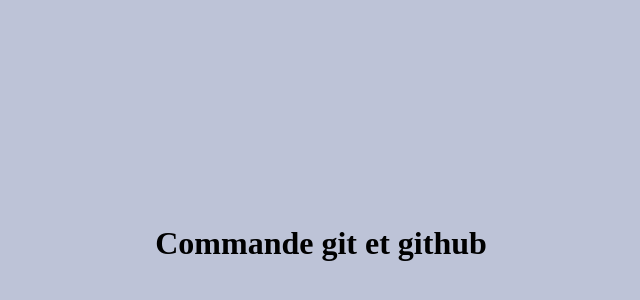
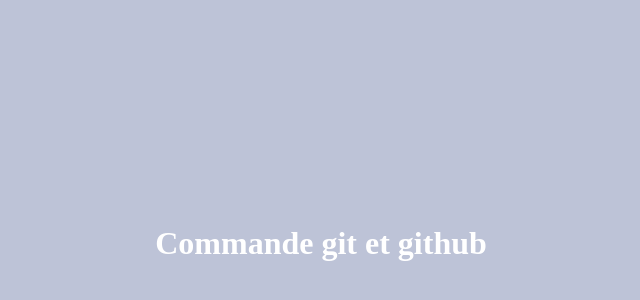
Before and after one commit to devWebFull/premierTest, a plain HTML site: page index.html/index.html in a window 1280 px wide. Shown: the part 28-328 px from the top of the page, without its empty margins (319-959 px from the left). Drawn offline with Linux system fonts and the light colour scheme.

Commit message:
chang couleur text en blanc ok

```diff
--- a/index.html/index.html
+++ b/index.html/index.html
@@ -8,7 +8,7 @@
 </head>
 
 <body style="background-color:#bdc3d7;">
-    <h1 style="margin-top: 20%; margin-bottom: 20%; text-align: center;">Commande git et github</h1>
+    <h1 style="margin-top: 20%; margin-bottom: 20%; text-align: center;color: #FFFFFF;">Commande git et github</h1>
 </body>
 
 </html>
```
